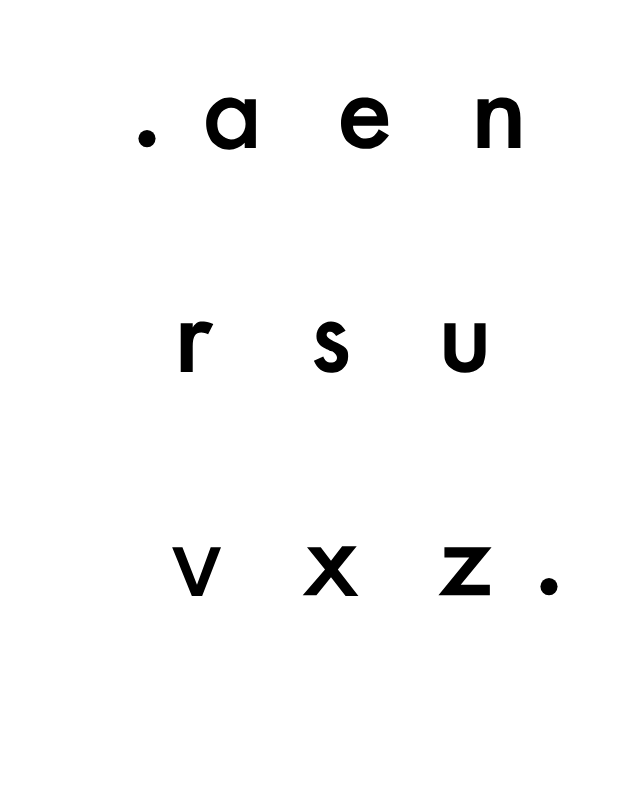
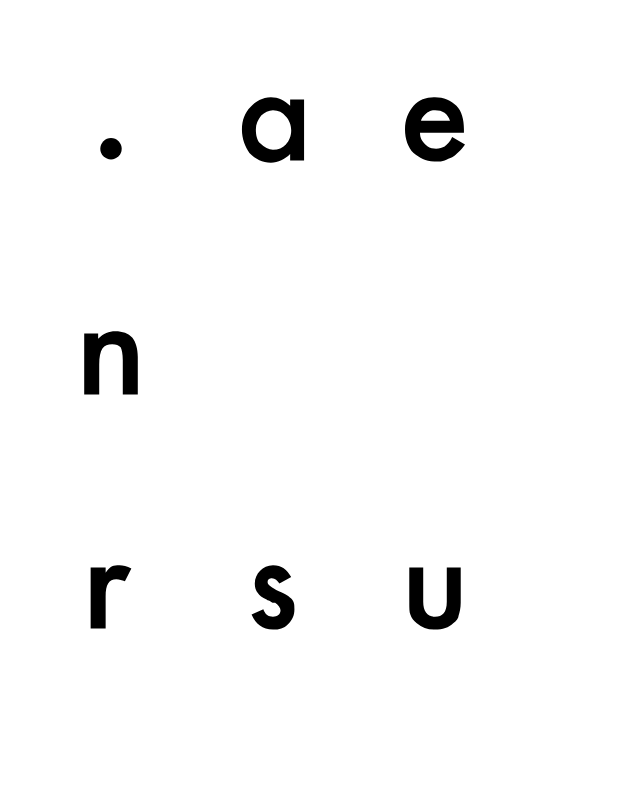
Before and after one commit to dadadadev/playground_2, a website: page docs/index.html in a window 1280 px wide. Shown: the top 799 px of the page, without its empty margins (76-716 px from the left). Drawn offline with Linux system fonts and the light colour scheme.

Commit message:
svg commit

```diff
--- a/docs/index.html
+++ b/docs/index.html
@@ -10,11 +10,11 @@
       display: none;
     }
     svg {
-      padding: 50px 0;
+      padding: 40px 0;
     }
     .topLogo {
       position: relative;
-      left: 200px;
+      left: 100px;
     }
   </style>
 </head>
@@ -171,22 +171,22 @@
         C12.9,3.9,10.3,1.2,7,1.2z"/>
     </symbol>
   </svg>
-  <div style="width: 750px;" class="topLogo">
-    <svg width="30px" height="120px"><use xlink:href="#_dot"></use></svg>
-    <svg width="130px" height="120px"><use xlink:href="#_a"></use></svg>
-    <svg width="130px" height="120px"><use xlink:href="#_e"></use></svg>
-    <svg width="130px" height="120px"><use xlink:href="#_n"></use></svg>
-    <svg width="130px" height="120px"><use xlink:href="#_"></use></svg>
-    <svg width="130px" height="120px"><use xlink:href="#_"></use></svg>
-    <svg width="130px" height="120px"><use xlink:href="#_r"></use></svg>
-    <svg width="130px" height="120px"><use xlink:href="#_s"></use></svg>
-    <svg width="130px" height="120px"><use xlink:href="#_u"></use></svg>
-    <svg width="130px" height="120px"><use xlink:href="#_"></use></svg>
-    <svg width="130px" height="120px"><use xlink:href="#_"></use></svg>
-    <svg width="130px" height="120px"><use xlink:href="#_v"></use></svg>
-    <svg width="130px" height="120px"><use xlink:href="#_x"></use></svg>
-    <svg width="130px" height="120px"><use xlink:href="#_z"></use></svg>
-    <svg width="30px" height="120px"><use xlink:href="#_dot"></use></svg>
+  <div style="width: 50%;" class="topLogo">
+    <svg width="25%"><use xlink:href="#_dot"></use></svg>
+    <svg width="25%"><use xlink:href="#_a"></use></svg>
+    <svg width="25%"><use xlink:href="#_e"></use></svg>
+    <svg width="25%"><use xlink:href="#_n"></use></svg>
+    <svg width="25%"><use xlink:href="#_"></use></svg>
+    <svg width="25%"><use xlink:href="#_"></use></svg>
+    <svg width="25%"><use xlink:href="#_r"></use></svg>
+    <svg width="25%"><use xlink:href="#_s"></use></svg>
+    <svg width="25%"><use xlink:href="#_u"></use></svg>
+    <svg width="25%"><use xlink:href="#_"></use></svg>
+    <svg width="25%"><use xlink:href="#_"></use></svg>
+    <svg width="25%"><use xlink:href="#_v"></use></svg>
+    <svg width="25%"><use xlink:href="#_x"></use></svg>
+    <svg width="25%"><use xlink:href="#_z"></use></svg>
+    <svg width="25%"><use xlink:href="#_dot"></use></svg>
   </div>
 <!--
   <h1>test</h1>
```
Also changed, not shown: package.json (added, +26 -0 lines), 1 other file.
